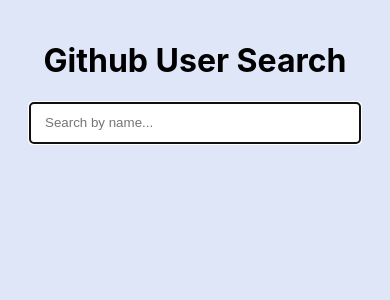
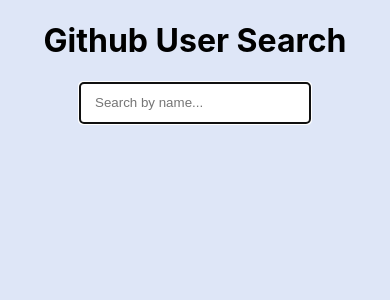
Before and after one commit to chiranshu18/github-user-search, a React (Create React App) app: page / in a window 390 px wide. Shown: the top 300 px of the page. Built offline with nearby package versions, Linux system fonts and the light colour scheme.

Commit message:
fix: css

```diff
--- a/src/App.css
+++ b/src/App.css
@@ -2,4 +2,7 @@
   text-align: center;
   padding: 20px;
   height: 100vh;
+  @media (max-width: 550px) {
+    padding: 0px;
+  }
 }
--- a/src/components/Search.css
+++ b/src/components/Search.css
@@ -14,6 +14,9 @@
   border: 0px;
   padding: 5px 15px 5px 15px;
   border: 1px solid #8294bb;
+  @media (max-width: 550px) {
+    width: 200px;
+  }
 }
 
 .error {
@@ -21,13 +24,16 @@
 }
 
 .table-wrapper {
-  padding: 0px 20px 0px 20px;
+  padding: 0px 20px 20px 20px;
 }
 
 .table {
   border: 1px solid #8294bb;
   padding: 24px;
   border-radius: 8px;
+  min-width: 450px;
+  overflow-y: auto;
+  overflow-x: auto;
 }
 
 tbody {
@@ -72,5 +78,4 @@
 .no-results {
   margin: 0;
   font: 16px;
-
 }
```
